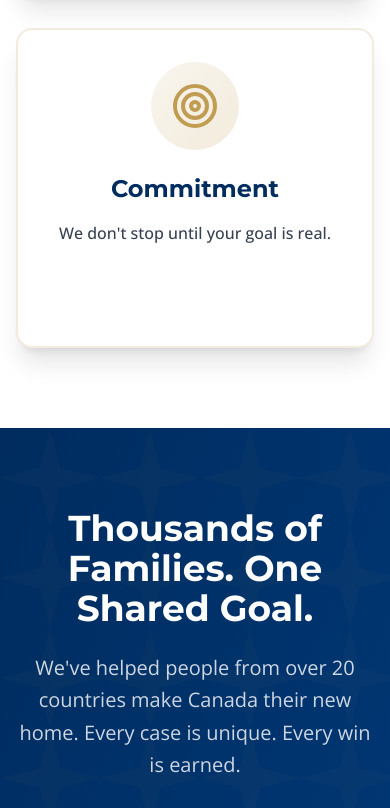
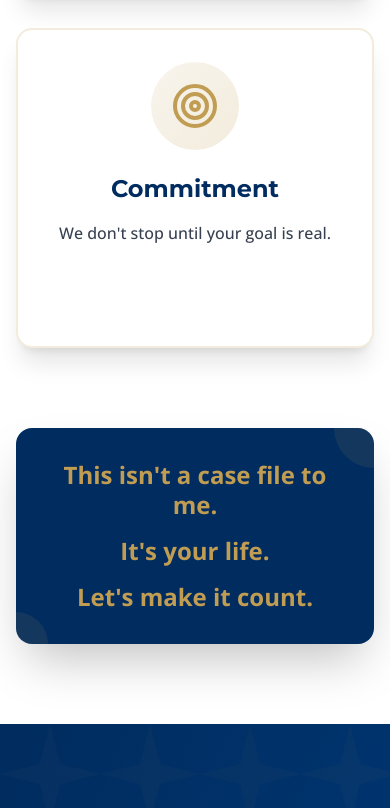
Before and after one commit to OctiAI/RAC_project-bolt, a React (Vite) app: page / in a window 390 px wide. Shown: the part 6008-6816 px from the top of the page. Built offline with nearby package versions, Linux system fonts and the light colour scheme.

Commit message:
Add subheading to WhyItMatters section

```diff
--- a/src/components/WhyItMatters.tsx
+++ b/src/components/WhyItMatters.tsx
@@ -90,7 +90,7 @@ const WhyItMatters: React.FC<WhyItMattersProps> = ({ currentLanguage }) => {
           initial={{ opacity: 0, y: 50 }}
           animate={isInView ? { opacity: 1, y: 0 } : {}}
           transition={{ duration: 0.8, delay: 0.4 }}
-          className="grid md:grid-cols-3 gap-8 max-w-6xl mx-auto"
+          className="grid md:grid-cols-3 gap-8 max-w-6xl mx-auto mb-20"
         >
           {values.map((value, index) => (
             <motion.div
@@ -146,6 +146,32 @@ const WhyItMatters: React.FC<WhyItMattersProps> = ({ currentLanguage }) => {
             </motion.div>
           ))}
         </motion.div>
+
+        {/* Personal Message Section */}
+        <motion.div
+          initial={{ opacity: 0, y: 50 }}
+          animate={isInView ? { opacity: 1, y: 0 } : {}}
+          transition={{ duration: 0.8, delay: 1.0 }}
+          className="text-center"
+        >
+          <div className="bg-navy-primary rounded-2xl p-8 lg:p-12 shadow-2xl max-w-4xl mx-auto relative overflow-hidden">
+            {/* Decorative elements */}
+            <div className="absolute top-0 right-0 w-20 h-20 bg-gold-primary/10 rounded-full translate-x-10 -translate-y-10"></div>
+            <div className="absolute bottom-0 left-0 w-16 h-16 bg-gold-primary/10 rounded-full -translate-x-8 translate-y-8"></div>
+
+            <div className="relative z-10 space-y-4">
+              <div className="text-2xl sm:text-3xl lg:text-4xl font-bold text-gold-primary leading-tight">
+                {t.whyItMatters.personalMessage.line1}
+              </div>
+              <div className="text-2xl sm:text-3xl lg:text-4xl font-bold text-gold-primary leading-tight">
+                {t.whyItMatters.personalMessage.line2}
+              </div>
+              <div className="text-2xl sm:text-3xl lg:text-4xl font-bold text-gold-primary leading-tight">
+                {t.whyItMatters.personalMessage.line3}
+              </div>
+            </div>
+          </div>
+        </motion.div>
       </div>
     </section>
   );
--- a/src/utils/translations.ts
+++ b/src/utils/translations.ts
@@ -47,6 +47,11 @@ export const translations = {
       mainHeading: "Because This Is About More Than Paperwork.",
       quote: "You're not just applying for a visa. You're building a life. A home. A future.",
       codeIntro: "I take that seriously. At RAC Immigration, we operate by a simple code:",
+      personalMessage: {
+        line1: "This isn't a case file to me.",
+        line2: "It's your life.",
+        line3: "Let's make it count."
+      },
       values: {
         respect: {
           title: "Respect",
@@ -160,6 +165,11 @@ export const translations = {
       mainHeading: "Тому що це більше, ніж просто документи.",
       quote: "Ви не просто подаєте заявку на візу. Ви будуєте життя. Дім. Майбутнє.",
       codeIntro: "Я ставлюся до цього серйозно. У RAC Immigration ми працюємо за простим кодексом:",
+      personalMessage: {
+        line1: "Це не просто справа для мене.",
+        line2: "Це ваше життя.",
+        line3: "Давайте зробимо його значущим."
+      },
       values: {
         respect: {
           title: "Повага",
@@ -273,6 +283,11 @@ export const translations = {
       mainHeading: "Потому что это больше, чем просто документы.",
       quote: "Вы не просто подаете заявление на визу. Вы строите жизнь. Дом. Будущее.",
       codeIntro: "Я отношусь к этому серьезно. В RAC Immigration мы работаем по простому кодексу:",
+      personalMessage: {
+        line1: "Это не просто дело для меня.",
+        line2: "Это ваша жизнь.",
+        line3: "Давайте сделаем ее значимой."
+      },
       values: {
         respect: {
           title: "Уважение",
```
